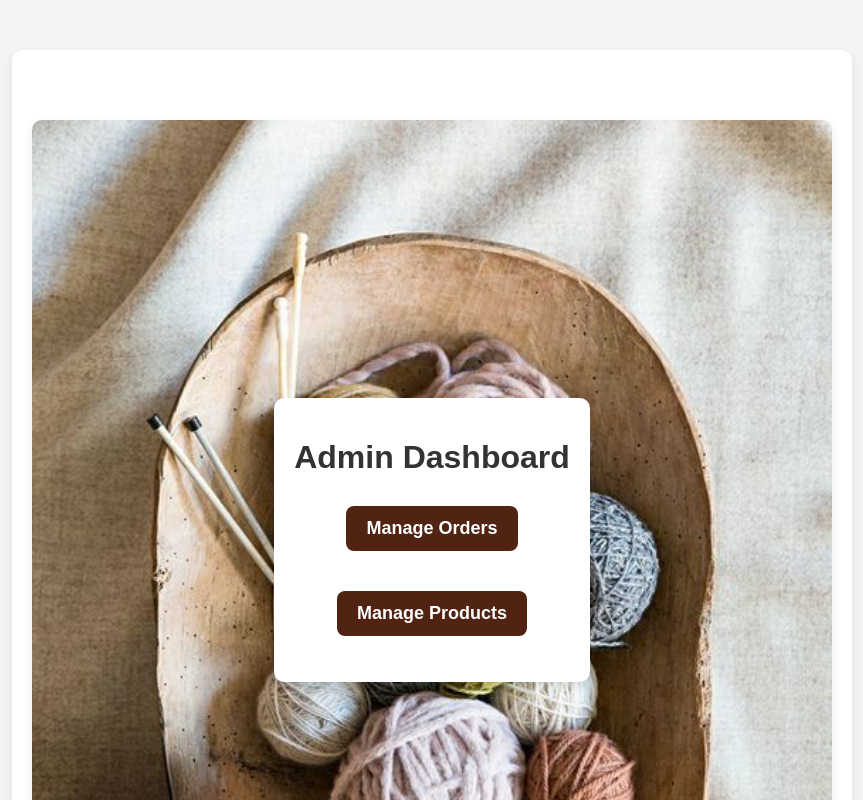
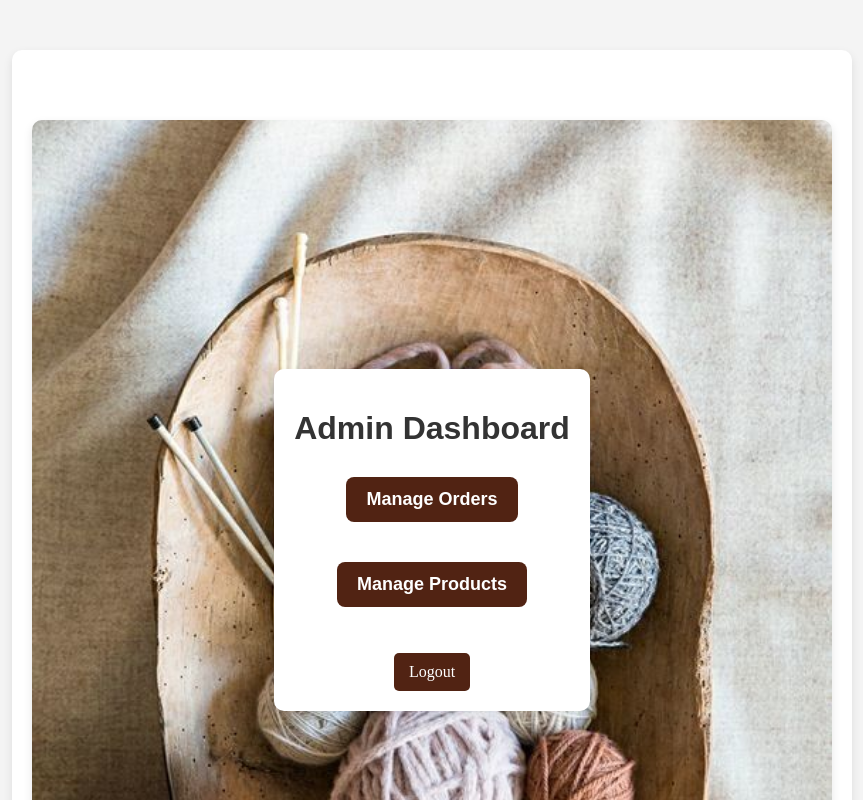
Before and after one commit to ShreeyaPaudel/Yarn-Hues-Web-React, a React (Vite) app: page /admindashboard in a window 1280 px wide. Shown: the top 800 px of the page, without its empty margins (208-1071 px from the left). Built offline with nearby package versions, Linux system fonts and the light colour scheme.

Commit message:
design changes for admin

```diff
--- a/src/App.jsx
+++ b/src/App.jsx
@@ -4,6 +4,7 @@ import viteLogo from '/vite.svg'
 import './App.css'
 
 import { BrowserRouter as Router, Routes, Route, Navigate } from 'react-router-dom';
+import AdminLogin from './admin/AdminLogin';
 
 
 function App() {
@@ -43,6 +44,7 @@ function App() {
         <Route path = '/checkoutpage' element = {<CheckoutPage/>}></Route>
         <Route path = '/lastpage' element = {<LastPage/>}></Route>
 
+        <Route path ='/adminlogin' element ={<AdminLogin/>}></Route>
         <Route path = '/admindashboard' element = {<AdminDashboard/>}></Route>
         <Route path = '/adminorders' element = {<AdminOrders/>}></Route>
         <Route path = '/adminProducts' element = {<AdminProducts/>}></Route>
--- a/src/admin/AdminDashboard.jsx
+++ b/src/admin/AdminDashboard.jsx
@@ -1,24 +1,29 @@
 import React from 'react';
-import { Link } from 'react-router-dom';
-
+import { Link, useNavigate } from 'react-router-dom';
 import "./AdminDashboard.css";
 import yarnImage from "../assets/coloourfulyarn.jpg";
 
+const AdminDashboard = () => {
+  const navigate = useNavigate();
 
+  const handleLogout = () => {
+    localStorage.removeItem("isAdminLoggedIn"); // Remove login status
+    navigate("/"); // Redirect to login page
+  };
 
-
-const AdminDashboard = () => {
   return (
-    <div className='dashboard-container'>
+    <div className="dashboard-container">
       <div>
         <h1>Admin Dashboard</h1>
         <nav>
           <ul>
             <li><Link to="/adminorders">Manage Orders</Link></li>
             <li><Link to="/adminproducts">Manage Products</Link></li>
-
           </ul>
         </nav>
+
+        {/* Logout Button */}
+        <button className="logout-btn" onClick={handleLogout}>Logout</button>
       </div>
     </div>
   );
--- /dev/null
+++ b/src/admin/AdminLogin.css
@@ -0,0 +1,62 @@
+.admin-login {
+    display: flex;
+    justify-content: center;
+    align-items: center;
+    height: 100vh;
+    background: url("../assets/homepageBackground.png.jpg") no-repeat center center/cover;
+  }
+
+  .login-container {
+    background: rgba(255, 255, 255, 0.8);
+    padding: 30px;
+    border-radius: 10px;
+    box-shadow: 0px 5px 15px rgba(0, 0, 0, 0.2);
+    text-align: center;
+  }
+
+  h2 {
+    font-family: "Times New Roman", serif;
+    margin-bottom: 15px;
+    color:#512313
+  }
+
+  input {
+    width: 100%;
+    padding: 10px;
+    margin: 10px 0;
+    border: 1px solid #ccc;
+    border-radius: 5px;
+    font-size: 16px;
+  }
+
+  button {
+    width: fit-content;
+    padding: 10px;
+    background: #512313;
+    color: white;
+    border: none;
+    border-radius: 5px;
+    font-size: 18px;
+    cursor: pointer;
+  }
+
+  button:hover {
+    background: #814b3d;
+  }
+
+  .logout-btn {
+    margin-top: 20px;
+    padding: 10px 15px;
+    background: #512313;
+    color: white;
+    border: none;
+    border-radius: 5px;
+    font-size: 16px;
+    cursor: pointer;
+    font-family: "Times New Roman", serif;
+    transition: 0.3s ease-in-out;
+  }
+
+  .logout-btn:hover {
+    background: #814b3d;
+  }
--- /dev/null
+++ b/src/admin/AdminLogin.jsx
@@ -0,0 +1,55 @@
+import React, { useState, useEffect } from "react";
+import { useNavigate } from "react-router-dom";
+import "./AdminLogin.css"; // Create a CSS file for styling
+
+const AdminLogin = () => {
+  const [username, setUsername] = useState("");
+  const [password, setPassword] = useState("");
+  const navigate = useNavigate();
+
+  useEffect(() => {
+    // Check if admin is already logged in
+    const isAdminLoggedIn = localStorage.getItem("isAdminLoggedIn");
+    if (isAdminLoggedIn === "true") {
+      navigate("/admin-dashboard"); // Redirect to Admin Dashboard
+    }
+  }, [navigate]);
+
+  const handleLogin = (e) => {
+    e.preventDefault();
+
+    if (username === "admin" && password === "admin") {
+      localStorage.setItem("isAdminLoggedIn", "true"); // Store login state
+      navigate("/admindashboard"); // Redirect to dashboard
+    } else {
+      alert("Invalid username or password!");
+    }
+  };
+
+  return (
+    <div className="admin-login">
+      <div className="login-container">
+        <h2>Admin Login</h2>
+        <form onSubmit={handleLogin}>
+          <input
+            type="text"
+            placeholder="Username"
+            value={username}
+            onChange={(e) => setUsername(e.target.value)}
+            required
+          />
+          <input
+            type="password"
+            placeholder="Password"
+            value={password}
+            onChange={(e) => setPassword(e.target.value)}
+            required
+          />
+          <button type="submit">Login</button>
+        </form>
+      </div>
+    </div>
+  );
+};
+
+export default AdminLogin;
```
Lines whose indentation alone changed are shown as unchanged.
